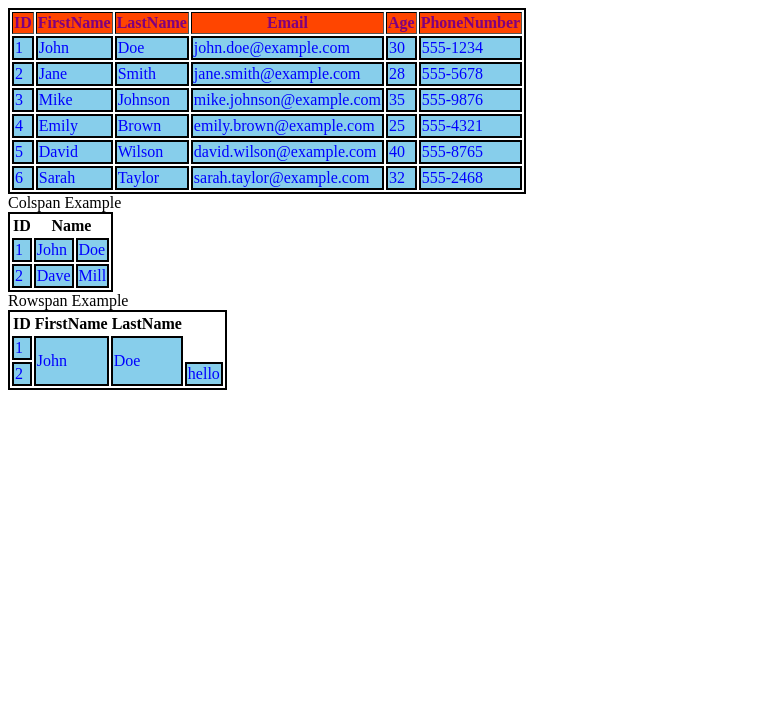
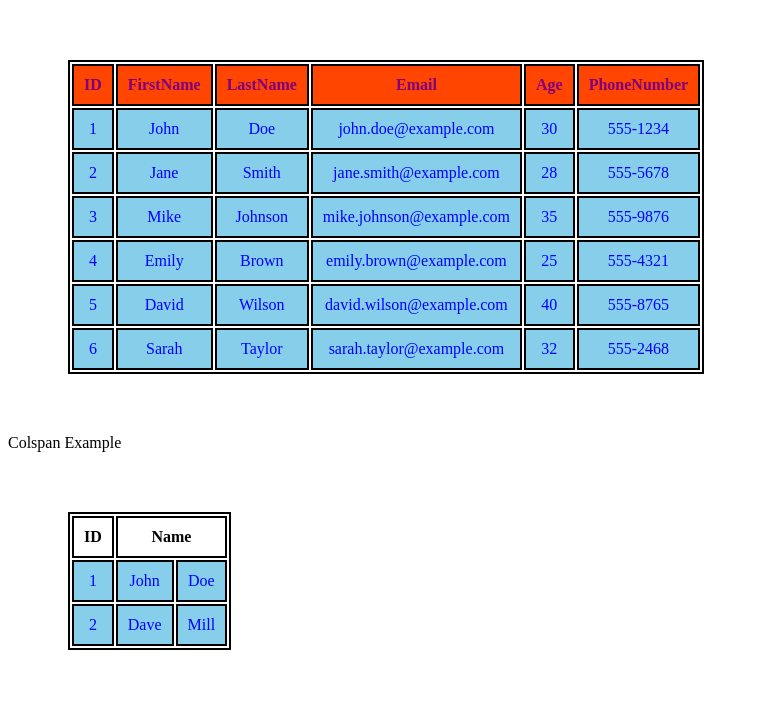
Before and after one commit to mihirtailor/Module_1_WebDevelopmentBasics1, a plain HTML site: page Basics/tableAssignment.html in a window 1280 px wide. Shown: the top 707 px of the page, without its empty margins (0-759 px from the left). Drawn offline with Linux system fonts and the light colour scheme.

Commit message:
added styles

```diff
--- a/Basics/style.css
+++ b/Basics/style.css
@@ -1,7 +1,7 @@
 td {
   background-color: lightgreen;
   color: blue;
-  border: 2px solid black;
+  border: 1px solid black;
 }
 h1,
 p {
--- a/Basics/tableAssignment.html
+++ b/Basics/tableAssignment.html
@@ -8,15 +8,24 @@
   <body>
     <style>
       table {
-        border: 2px solid black;
+        margin: 60px;
       }
       td {
         background-color: skyblue;
         color: blue;
+      }
+      td,
+      th,
+      table {
         border: 2px solid black;
       }
+      th,
+      td {
+        padding: 10px;
+        text-align: center;
+      }
     </style>
-    <table border="1">
+    <table>
       <thead>
         <tr style="background-color: orangered; color: purple">
           <!-- Instyle style example -->
@@ -115,7 +124,6 @@
         </tr>
         <tr>
           <td>2</td>
-          <td>hello</td>
         </tr>
       </table>
     </div>
```
Also changed, not shown: Basics/css_in_details.html (+1 -1 lines), Basics/css_position_example.html (added, +22 -0 lines).
